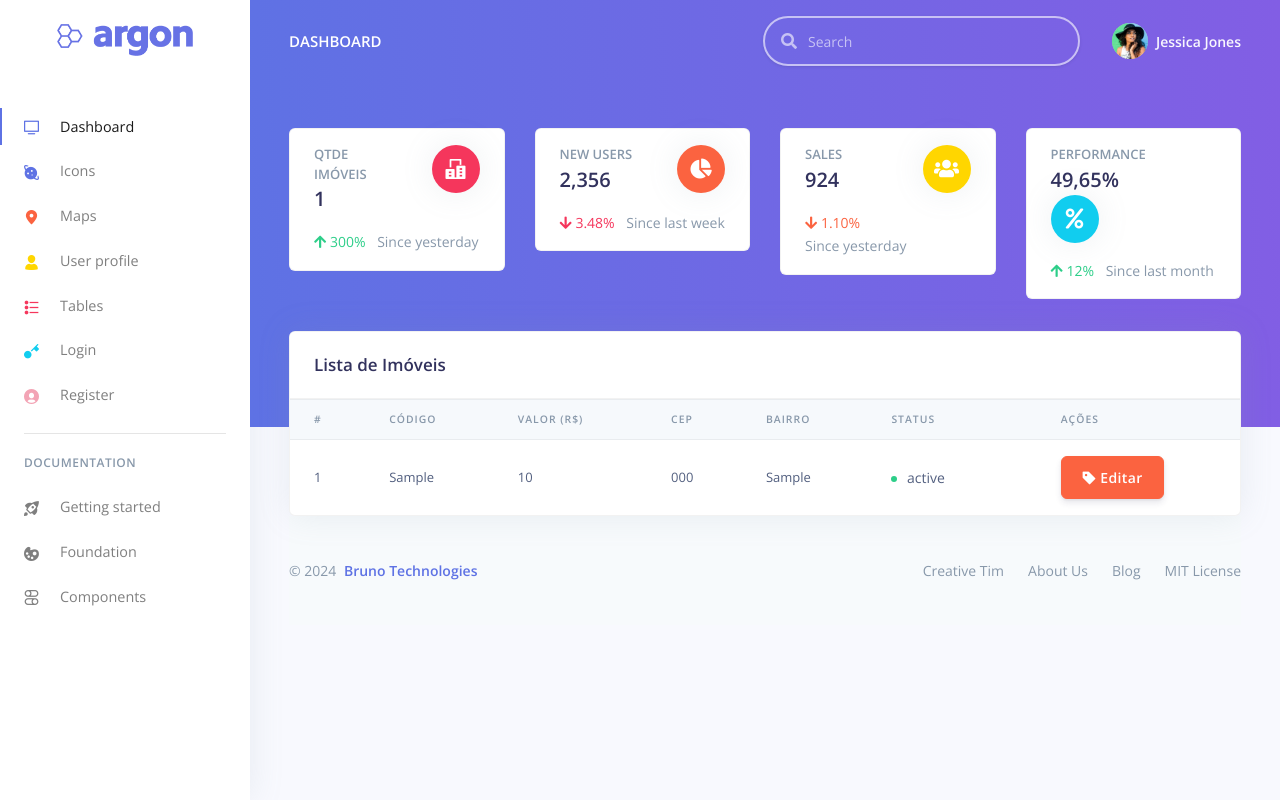
After one commit to BrunoRodrigues11/Casa_Bela_Imoveis_Dashboard, a PHP site: page /list_imovel.php in a window 1280 px wide. The commit adds this page. Run offline with PHP 8.4, Linux system fonts and the light colour scheme; tables that the repository leaves empty or names only in its code hold one stand-in row (values such as "Sample post"); some libraries are stand-ins or nearby versions.

Commit message:
feat: List of Properties

```diff
--- /dev/null
+++ b/list_imovel.php
@@ -0,0 +1,124 @@
+<?php
+include("menu.php");
+include("connection/connection.php");
+
+$sql = "SELECT * FROM imovel";
+$query = mysqli_query($conn, $sql);
+
+?>
+<!DOCTYPE html>
+<html lang="pt-br">
+
+<head>
+    <title></title>
+</head>
+
+<body>
+    <div class="container-fluid mt--7">
+        <!-- Table -->
+        <div class="row">
+            <div class="col">
+                <div class="card shadow">
+                    <div class="card-header border-1">
+                        <h3 class="mb-0">Lista de Imóveis</h3>
+                    </div>
+                    <div class="table-responsive">
+                        <div>
+                            <table class="table align-items-center">
+                                <thead class="thead-light">
+                                    <tr>
+                                        <th scope="col" class="sort" data-sort="name">#</th>
+                                        <th scope="col" class="sort" data-sort="name">Código</th>
+                                        <th scope="col" class="sort" data-sort="budget">Valor (R$)</th>
+                                        <th scope="col">CEP</th>
+                                        <th scope="col" class="sort" data-sort="completion">Bairro</th>
+                                        <th scope="col" class="sort" data-sort="status">Status</th>
+                                        <th scope="col">Ações</th>
+                                    </tr>
+                                </thead>
+                                <tbody class="list">
+                                    <?php while ($dados = mysqli_fetch_array($query)) {
+                                        $id = $dados['id'];
+                                        $codigo = $dados['codigo'];
+                                        $valor = $dados['valor'];
+                                        $cep = $dados['cep'];
+                                        $bairro = $dados['bairro'];
+                                        $status = $dados['status'];
+                                        ?>
+                                        <tr>
+                                            <td>
+                                                <?php echo $id; ?>
+                                            </td>
+                                            <td>
+                                                <?php echo $codigo; ?>
+                                            </td>
+                                            <td>
+                                                <?php echo $valor; ?>
+                                            </td>
+                                            <td>
+                                                <?php echo $cep; ?>
+                                            </td>
+                                            <td>
+                                                <?php echo $bairro; ?>
+                                            </td>
+                                            <td>
+                                                <span class="badge badge-dot mr-4">
+                                                    <i class="bg-success"></i>
+                                                    <span class="status">
+                                                        <?php echo $status ?>
+                                                    </span>
+                                                </span>
+                                            </td>
+                                            <td>
+                                                <a href="edit_imovel.php?id=<?php echo $id; ?>" role="button"
+                                                    class="btn btn-warning">
+                                                    <span class="btn-inner--icon">
+                                                        <i class="ni ni-tag"></i>
+                                                    </span>
+                                                    <span class="btn-inner--text">Editar</span>
+                                                </a>
+                                            </td>
+                                        </tr>
+                                    <?php } ?>
+                                </tbody>
+                            </table>
+                        </div>
+                    </div>
+                </div>
+            </div>
+        </div>
+
+        <!-- Footer -->
+        <footer class="footer">
+            <div class="row align-items-center justify-content-xl-between">
+                <div class="col-xl-6">
+                    <div class="copyright text-center text-xl-left text-muted">
+                        &copy; 2024 <a href="https://www.creative-tim.com" class="font-weight-bold ml-1"
+                            target="_blank">Bruno Technologies</a>
+                    </div>
+                </div>
+                <div class="col-xl-6">
+                    <ul class="nav nav-footer justify-content-center justify-content-xl-end">
+                        <li class="nav-item">
+                            <a href="https://www.creative-tim.com" class="nav-link" target="_blank">Creative Tim</a>
+                        </li>
+                        <li class="nav-item">
+                            <a href="https://www.creative-tim.com/presentation" class="nav-link" target="_blank">About
+                                Us</a>
+                        </li>
+                        <li class="nav-item">
+                            <a href="http://blog.creative-tim.com" class="nav-link" target="_blank">Blog</a>
+                        </li>
+                        <li class="nav-item">
+                            <a href="https://github.com/creativetimofficial/argon-dashboard/blob/master/LICENSE.md"
+                                class="nav-link" target="_blank">MIT License</a>
+                        </li>
+                    </ul>
+                </div>
+            </div>
+        </footer>
+    </div>
+    <?php include("rodape.php"); ?>
+</body>
+
+</html>
--- a/menu.php
+++ b/menu.php
@@ -1,3 +1,13 @@
+<?php
+include("connection/connection.php");
+
+// Indicador de quantidade total de imóveis cadastrados
+$sqlQtdeImovel = "SELECT COUNT(id) as qtde FROM imovel";
+$queryQtdeImovel = mysqli_query($conn, $sqlQtdeImovel);
+$dadosQtdeImovel = mysqli_fetch_array($queryQtdeImovel);
+$qtdeImovel = $dadosQtdeImovel['qtde'];
+
+?>
 <!DOCTYPE html>
 <html lang="pt-br">
 
@@ -251,18 +261,20 @@
                                 <div class="card-body">
                                     <div class="row">
                                         <div class="col">
-                                            <h5 class="card-title text-uppercase text-muted mb-0">Traffic</h5>
-                                            <span class="h2 font-weight-bold mb-0">350,897</span>
+                                            <h5 class="card-title text-uppercase text-muted mb-0">Qtde Imóveis</h5>
+                                            <span class="h2 font-weight-bold mb-0">
+                                                <?php echo $qtdeImovel ?>
+                                            </span>
                                         </div>
                                         <div class="col-auto">
                                             <div class="icon icon-shape bg-danger text-white rounded-circle shadow">
-                                                <i class="fas fa-chart-bar"></i>
+                                                <i class="ni ni-building"></i>
                                             </div>
                                         </div>
                                     </div>
                                     <p class="mt-3 mb-0 text-muted text-sm">
-                                        <span class="text-success mr-2"><i class="fa fa-arrow-up"></i> 3.48%</span>
-                                        <span class="text-nowrap">Since last month</span>
+                                        <span class="text-success mr-2"><i class="fa fa-arrow-up"></i> 300%</span>
+                                        <span class="text-nowrap">Since yesterday</span>
                                     </p>
                                 </div>
                             </div>
```
